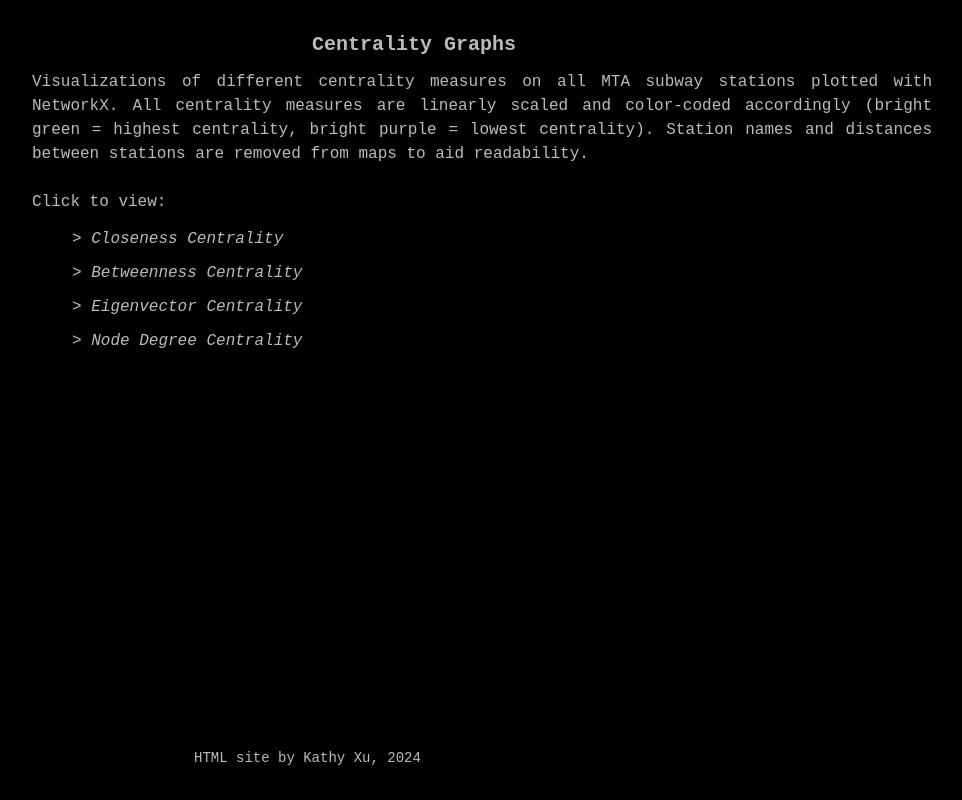
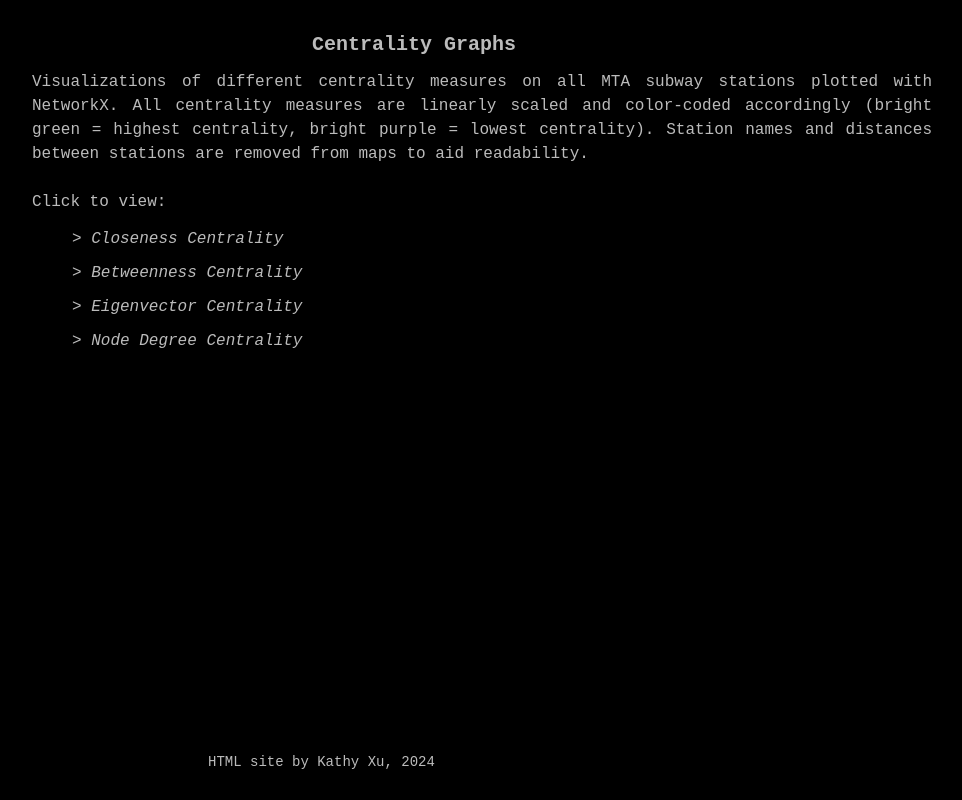
Before and after one commit to kathyzxu/csuremm, a plain HTML site: page centrality_graphs.html in a window 1280 px wide. Shown: the whole page, without its empty margins (226-1188 px from the left). Drawn offline with Linux system fonts and the light colour scheme.

Commit message:
Update centrality_graphs.html

```diff
--- a/centrality_graphs.html
+++ b/centrality_graphs.html
@@ -41,14 +41,11 @@
 footer {
     position: fixed; /* Fixes the footer at the bottom */
     bottom: 0;
-    left: 0; /* Aligns footer to the left edge */
-    right: 0; /* Aligns footer to the right edge */
-    width: 100%; /* Full width of the page */
+    text-align: center; /* Center text */
     font-size: 12px;
     color: #bbbbbb;
     background-color: black;
-    text-align: center; /* Center text */
-    padding: 10px 0; /* Adds some vertical padding */
+    padding: 6px; /* Adds some vertical padding */
 }
 
         .expandable {
```
